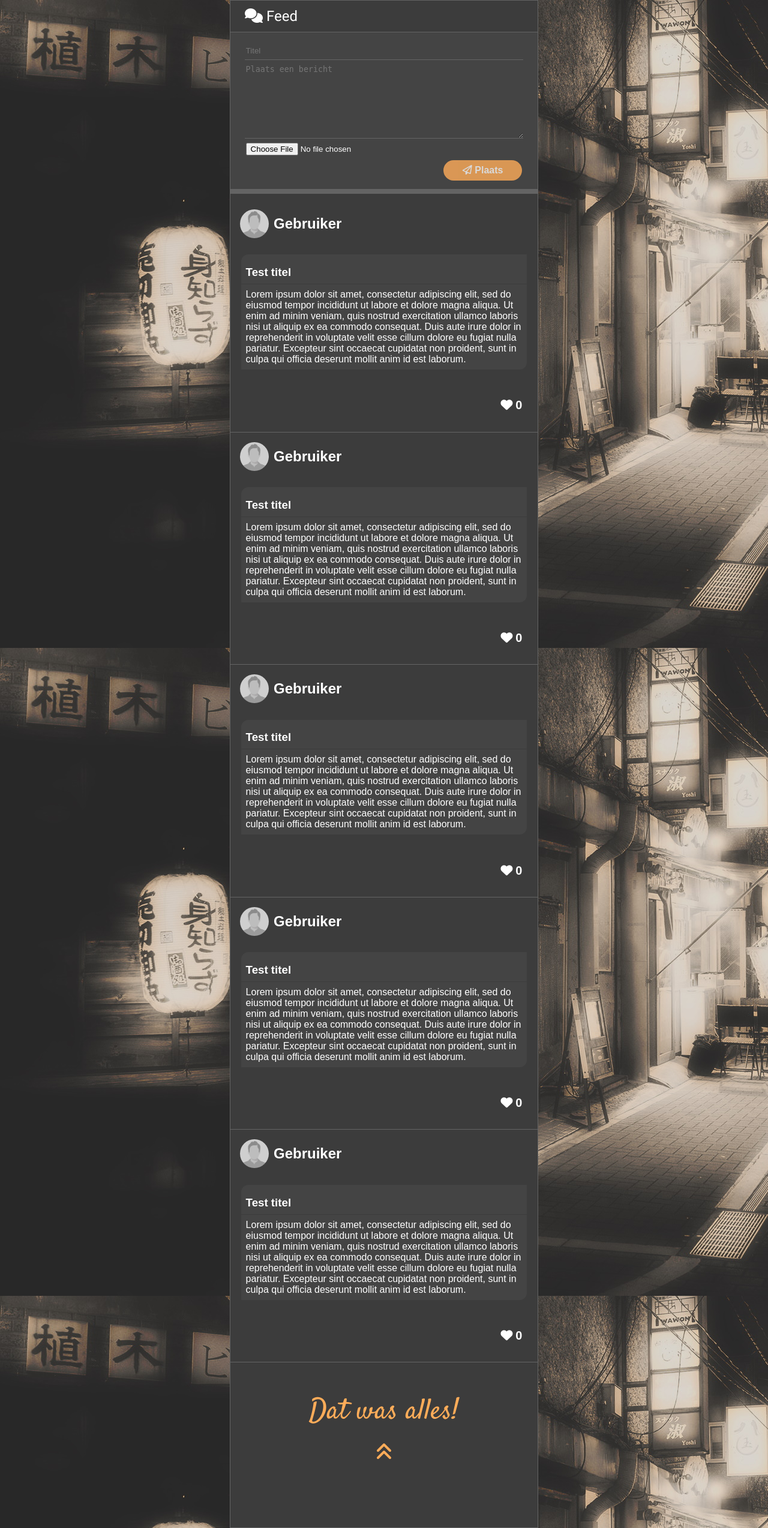
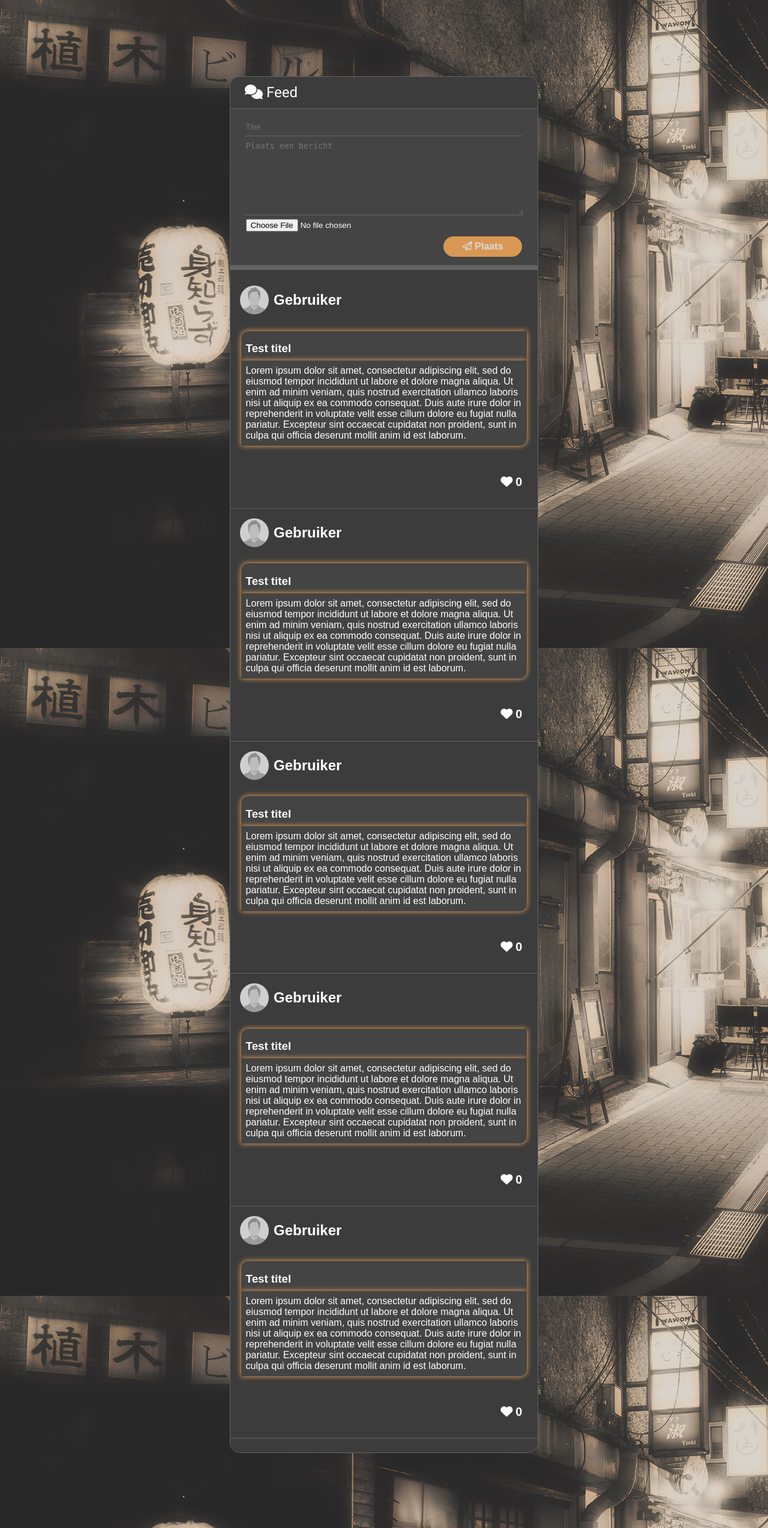
Before and after one commit to JustinRM104/thewall, a PHP site: page / in a window 1280 px wide. Shown: the whole page at 60% size. Run offline with PHP 8.4, Linux system fonts and the light colour scheme; some libraries are stand-ins or nearby versions.

Commit message:
Update master.css

```diff
--- a/master.css
+++ b/master.css
@@ -10,6 +10,7 @@ body {
 /* NOTE: achtergrond */
 .bg {
   position: fixed;
+  top: 0;
   width: 100%;
   height: 100vh;
   background-image: url("img/background.jpg");
@@ -32,13 +33,15 @@ html {
 /* NOTE: wrapper en top */
 .feed {
   margin: 0 auto;
+  margin-top: 5vh;
   padding: 0;
   width: 40%;
-  height: calc(100vh - 0.1em);
-  overflow-x: hidden;
+  height: calc(90vh);
+  overflow: auto;
   text-align: center;
   background: rgba(60, 60, 60, 1);
   border: 0.05em solid rgba(100, 100, 100, 1);
+  border-radius: 1em;
 }
 .top {
   margin: 0 auto;
@@ -138,7 +141,7 @@ html {
 
 /* NOTE: Gebruiker van post */
 section h2 {margin-top: -1.75em; margin-left: 3em; font-weight: bold;}
-section h2:hover {text-decoration: underline;}
+section h2 span {font-size: 0.5em; font-weight: lighter;}
 
 /* NOTE: Titel post */
 section h3 {
@@ -151,10 +154,11 @@ section h3 {
   border-bottom: 0.1em solid rgba(60, 60, 60, 1);
   font-weight: bold;
   border-top-left-radius: .75rem;
+  box-shadow: 0px 0px .5em #ffac59;
 }
 
 /* NOTE: Tekst van post */
-section p {margin: 0 auto; width: 90%; padding: 0.5rem; background: #444444; border-bottom-right-radius: .75rem; margin-bottom: 1em;}
+section p {margin: 0 auto; width: 90%; padding: 0.5rem; background: #444444; border-bottom-right-radius: .75rem; margin-bottom: 1em; box-shadow: 0px 0px .5em #ffac59;}
 
 /* NOTE: Plaatje post */
 .postImg {
```
